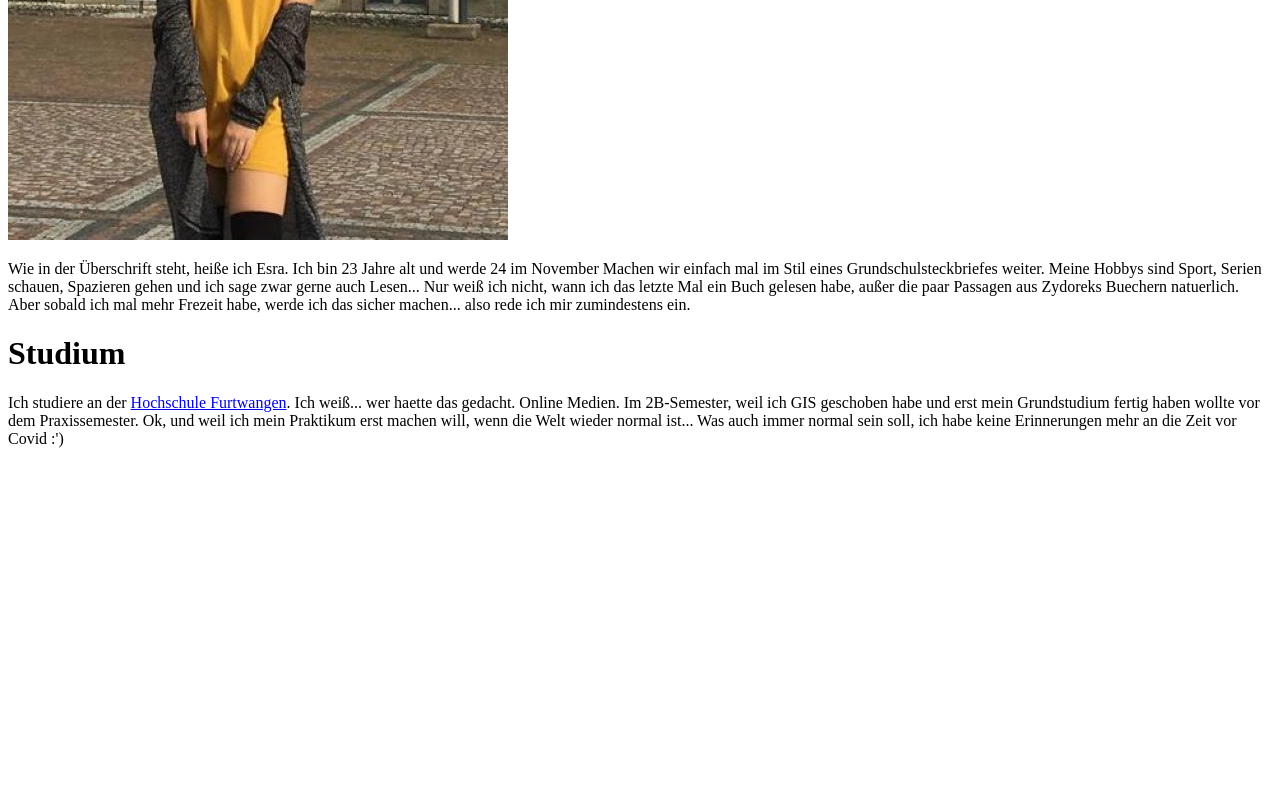
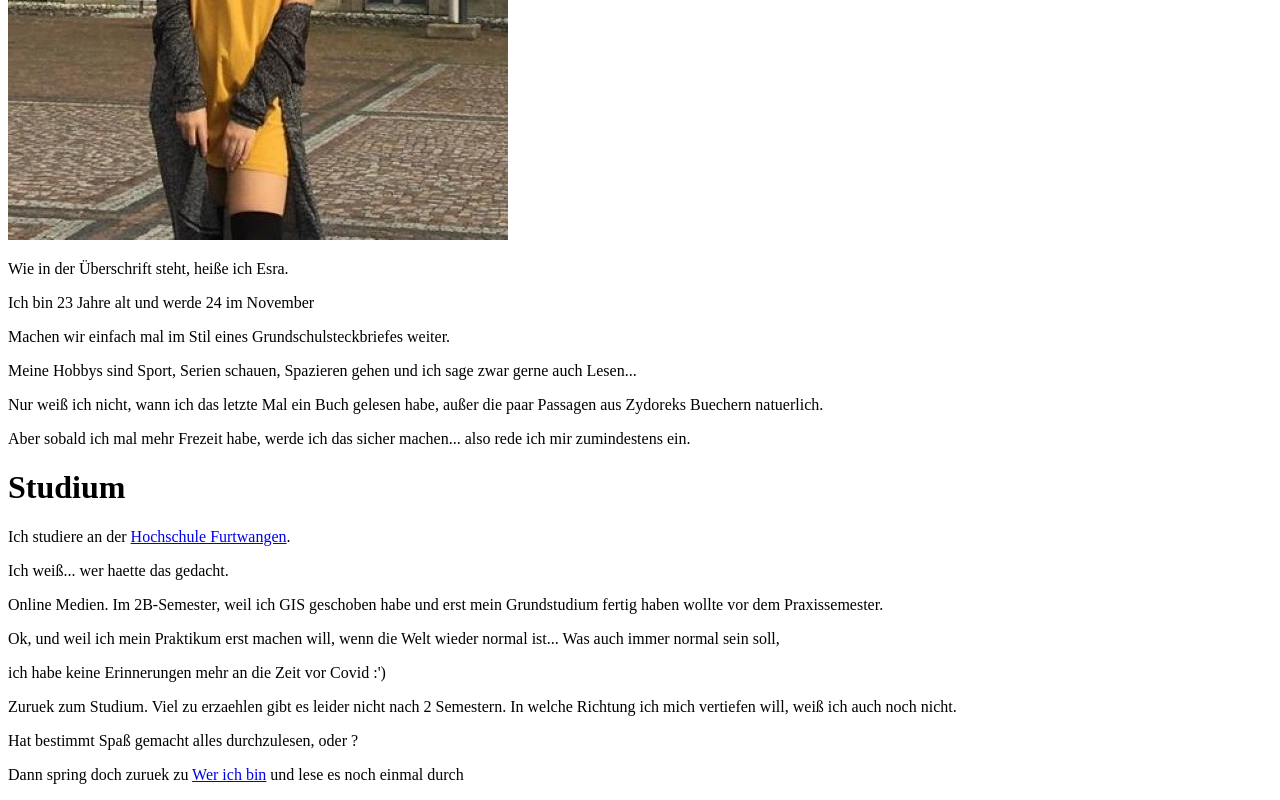
Before and after one commit to IsildarEsra/GIS-SoSe-2021, a plain HTML site: page index.html in a window 1280 px wide. Shown: the part 374-1174 px from the top of the page. Before the commit the page ends 838 px from the top, so only its background shows below. Drawn offline with Linux system fonts and the light colour scheme.

Commit message:
p's zurück und erster versuch link innerhalb der seite
einen großen <p> block machen, sah nicht so aus wie ich es wollte, also hab ichs umgeändert

```diff
--- a/index.html
+++ b/index.html
@@ -8,17 +8,20 @@
     <h1>Wer ich bin</h1>
     <p>Erst mal ein Bild von mir:</p>
     <img src="Ich.jpeg">
-    <p>Wie in der Überschrift steht, heiße ich Esra.
-    Ich bin 23 Jahre alt und werde 24 im November
-    Machen wir einfach mal im Stil eines Grundschulsteckbriefes weiter.
-    Meine Hobbys sind Sport, Serien schauen, Spazieren gehen und ich sage zwar gerne auch Lesen...
-    Nur weiß ich nicht, wann ich das letzte Mal ein Buch gelesen habe, außer die paar Passagen aus Zydoreks Buechern natuerlich.
-    Aber sobald ich mal mehr Frezeit habe, werde ich das sicher machen... also rede ich mir zumindestens ein.</p>
+    <p>Wie in der Überschrift steht, heiße ich Esra.</p>
+    <p>Ich bin 23 Jahre alt und werde 24 im November</p>
+    <p>Machen wir einfach mal im Stil eines Grundschulsteckbriefes weiter.</p>
+    <p>Meine Hobbys sind Sport, Serien schauen, Spazieren gehen und ich sage zwar gerne auch Lesen...</p>
+    <p>Nur weiß ich nicht, wann ich das letzte Mal ein Buch gelesen habe, außer die paar Passagen aus Zydoreks Buechern natuerlich.</p>
+    <p>Aber sobald ich mal mehr Frezeit habe, werde ich das sicher machen... also rede ich mir zumindestens ein.</p>
     <h1>Studium</h1>
-    <p>Ich studiere an der <a href="http://www.hs-furtwangen.de">Hochschule Furtwangen</a>.
-    Ich weiß... wer haette das gedacht.
-    Online Medien. Im 2B-Semester, weil ich GIS geschoben habe und erst mein Grundstudium fertig haben wollte vor dem Praxissemester.
-    Ok, und weil ich mein Praktikum erst machen will, wenn die Welt wieder normal ist... Was auch immer normal sein soll,
-    ich habe keine Erinnerungen mehr an die Zeit vor Covid :')</p>
+    <p>Ich studiere an der <a href="http://www.hs-furtwangen.de">Hochschule Furtwangen</a>.</p>
+    <p>Ich weiß... wer haette das gedacht.</p>
+    <p>Online Medien. Im 2B-Semester, weil ich GIS geschoben habe und erst mein Grundstudium fertig haben wollte vor dem Praxissemester.</p>
+    <p>Ok, und weil ich mein Praktikum erst machen will, wenn die Welt wieder normal ist... Was auch immer normal sein soll,</p>
+    <p>ich habe keine Erinnerungen mehr an die Zeit vor Covid :')</p>
+    <p>Zuruek zum Studium. Viel zu erzaehlen gibt es leider nicht nach 2 Semestern. In welche Richtung ich mich vertiefen will, weiß ich auch noch nicht.</p>
+    <p>Hat bestimmt Spaß gemacht alles durchzulesen, oder ?</p>
+    <p>Dann spring doch zuruek zu <a href="Wer ich bin">Wer ich bin</a> und lese es noch einmal durch</p>
 </body>
 </html>
```
